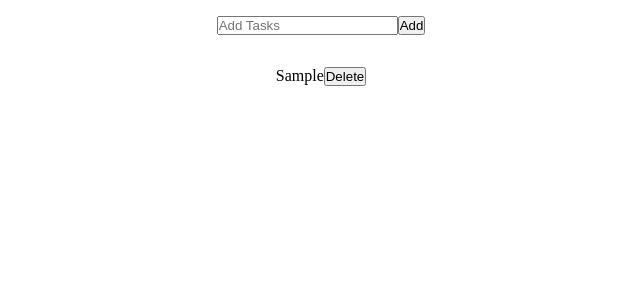
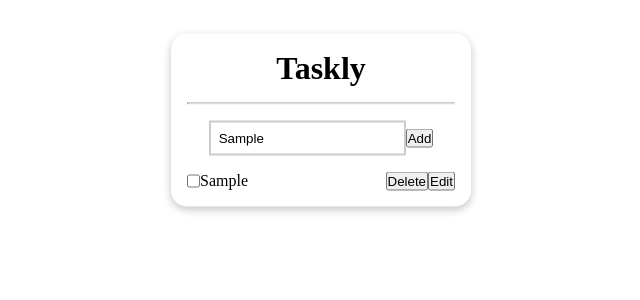
Before and after one commit to jshn16/taskly, a React (Create React App) app: page / in a window 1280 px wide. Both pictures are taken after typing "Sample" into the empty fields and a click on the button "Add". Shown: the top 300 px of the page, without its empty margins (319-959 px from the left). Built offline with nearby package versions, Linux system fonts and the light colour scheme.

Commit message:
Added Edit Functionality

```diff
--- a/src/components/form.js
+++ b/src/components/form.js
@@ -39,19 +39,47 @@ function Form() {
 
     useEffect(() => {
         localStorage.setItem("Todos", JSON.stringify(todos));
-    });
-
+    }, [todos]);
 
     //handleDelete
-function handleDelete(id){
-    console.log(id)
+    function handleDelete(id) {
+        console.log(id);
         //only show those todo's that has id not equall to the one clicked
-    let removeTodo=todos.filter((todo)=>(todo.id !==id))
+        let removeTodo = todos.filter((todo) => todo.id !== id);
         setTodo(removeTodo);
+    }
+
+    const [editForm, setEditForm] = useState(false);
+    const [id, setId] = useState();
+
+    function handleEdit(todo, index) {
+        console.log(index);
+        setEditForm(true);
+        setId(index);
+        setTodoValue(todo.todoName);
+    }
+
+    function handleEditSubmit(event) {
+        event.preventDefault();
+        let todoItems = [...todos]
+        console.log(todoItems)
+        let todoItem = todoItems[id]
+
+        todoItem.todoName = todoValue
+
+        console.log(todoItem)
+        setTodo(todoItems)
+        setTodoValue('')
+        setEditForm(false)
+
     }
 
     return (
         <div className="container">
+            <h1>Taskly</h1>
+            <hr/>
+            {editForm === false && (
+                <div>
                     <form className="taskForm">
                         <div>
                             <input
@@ -60,21 +88,53 @@ function handleDelete(id){
                                 onChange={(event) => {
                                     setTodoValue(event.target.value);
                                 }}
-                        value={todoValue}
                             />
                             <button onClick={handleSubmit} type="submit">
                                 Add
                             </button>
+
+
                         </div>
                     </form>
+                </div>
+            )}
+
+            {editForm === true && (
+                <div>
+                    <form className="taskForm">
+                        <div>
+                            <input
+                                type="text"
+                                placeholder="Add Tasks"
+                                onChange={(event) => {
+                                    setTodoValue(event.target.value);
+                                }} value={todoValue}
+                            />
+                            <button onClick={handleEditSubmit} type="submit">
+                                Edit
+                            </button>
+                        </div>
+                    </form>
+                </div>
+            )}
 
             <div className="todoList">
                 {todos.length > 0 &&
                     todos.map((todo, index) => (
                         <span key={index}>
-
+                            {/* <button onClick={() => { handleEdit(todo.id) }}>Edit</button> */}
+                            <input type="checkbox" />
                             <p>{todo.todoName}</p>
-                            <button onClick={()=>{handleDelete(todo.id)}}>Delete</button>
+                            <button
+                                onClick={() => {
+                                    handleDelete(todo.id);
+                                }}
+                            >
+                                Delete
+                            </button>
+                            <button onClick={() => { handleEdit(todo, index) }} type="submit">
+                                Edit
+                            </button>
                         </span>
                     ))}
             </div>
--- a/src/index.css
+++ b/src/index.css
@@ -11,10 +11,45 @@ div.container{
   align-items: center;
 }
 
-div.container>form,div.container>div{
-  margin: 1rem ;
-}
 
 span{
   display: flex;
 }
+span p{
+  text-align: left;
+  flex-grow: 1;
+}
+
+.container{
+ position: fixed;
+ top: 15%;
+ left: 50%;
+ display: flex;
+ align-items: center;
+ flex-direction: column;
+ justify-content: center;
+ transform: translate(-50%,-50%);
+
+  min-width: 300px;
+  box-shadow: rgba(0, 0, 0, 0.24) 0px 3px 8px;
+  padding: 1rem;
+  border-radius: 1rem;
+  /* width: fit-content; */
+}
+
+div.todoList{
+  margin-top: 1rem;
+  width: 100%;
+  display: flex;
+  flex-direction: column;
+}
+
+hr{
+  width: 100%;
+  margin: 1rem 0;
+}
+
+input{
+  padding: 0.5rem;
+  border: 2px solid #ccc;
+}
```
Lines whose indentation alone changed are shown as unchanged.
